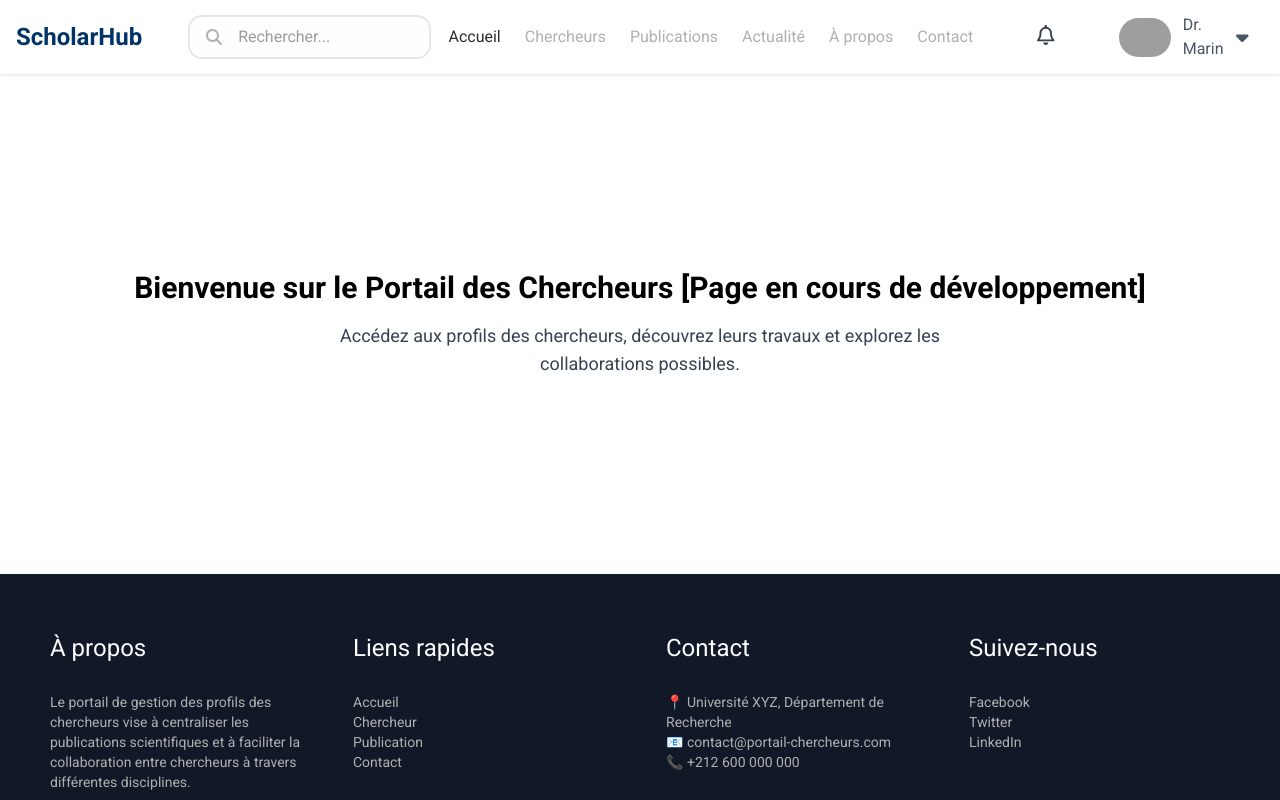
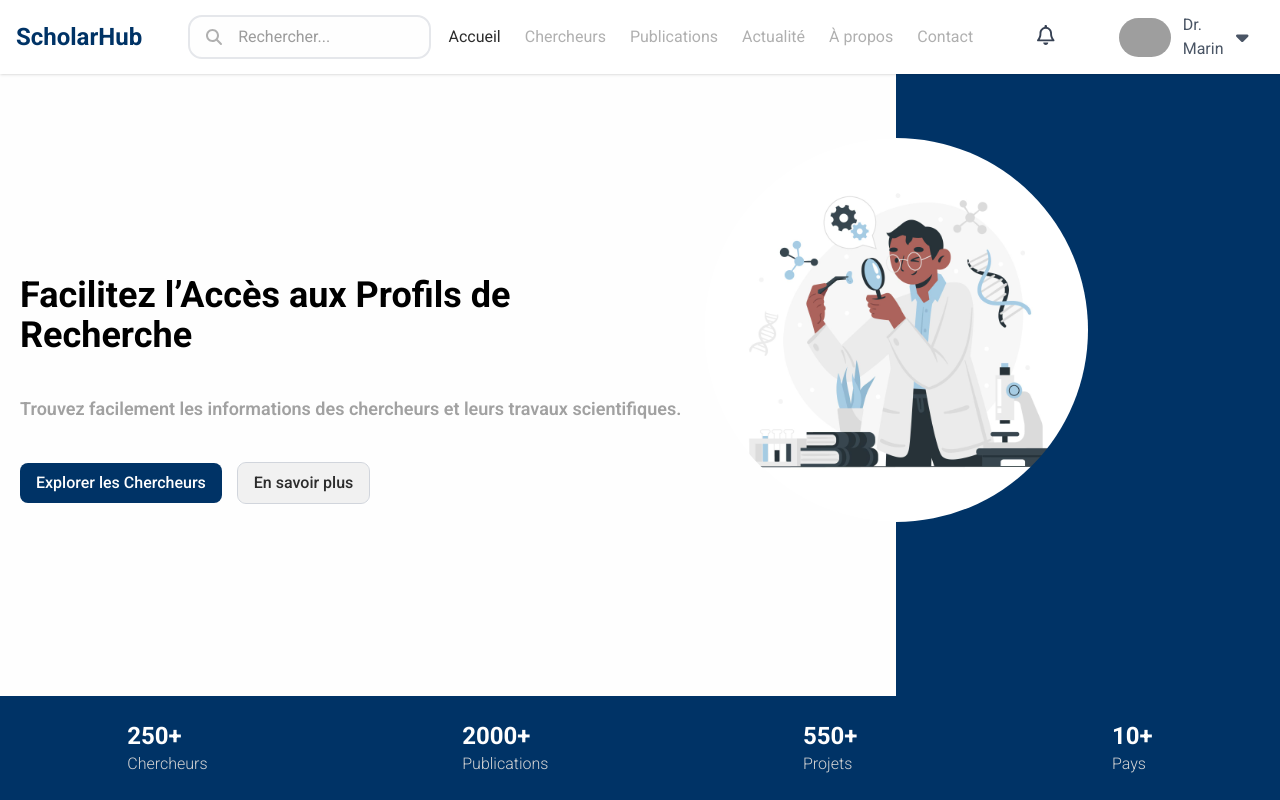
Before and after one commit to Ouassim721/Portail-de-gestion-des-profils-chercheurs, a React (Vite) app in the folder portail-chercheurs-frontend/: page / in a window 1280 px wide. Shown: the top 800 px of the page. Built offline with nearby package versions, Linux system fonts and the light colour scheme; grey boxes are pictures that could not be loaded.

Commit message:
add the front section of home page

```diff
--- a/portail-chercheurs-frontend/src/pages/Home.jsx
+++ b/portail-chercheurs-frontend/src/pages/Home.jsx
@@ -1,7 +1,61 @@
+import Button from "../components/Button";
+import { Link } from "react-router-dom";
+
+import ChercheurImage from "../assets/chercheurImage-HomePage.jpg";
 function Home() {
   return (
     <>
       {/* Contenu principal */}
+      <section className="h-[calc(100vh-74px)] w-full bg-[var(--color-secondary)] relative ">
+        <div className="flex h-full justify-center lg:justify-start">
+          <div className="bg-[var(--color-white)] h-full p-5 flex justify-center lg:justify-start  items-center w-full lg:w-[70%]">
+            <div className="flex flex-col gap-10 mb-24 items-center lg:items-start">
+              <h1 className="font-bold text-4xl text-center lg:text-left max-w-125">
+                Facilitez l’Accès aux Profils de Recherche
+              </h1>
+              <p className="text-neutral-400 font-semibold text-lg text-center lg:text-left max-w-125 xl:max-w-full">
+                Trouvez facilement les informations des chercheurs et leurs
+                travaux scientifiques.
+              </p>
+              <div className="flex flex-col lg:flex-row items-center gap-4">
+                <div>
+                  <Link to={"/chercheurs"}>
+                    <Button variant="primary">Explorer les Chercheurs</Button>
+                  </Link>
+                </div>
+                <div>
+                  <Button variant="neutral">En savoir plus</Button>
+                </div>
+              </div>
+            </div>
+          </div>
+          <div className="hidden lg:flex items-center bg-[var(--color-primary)] h-full p-5 w-[30%] relative">
+            <img
+              src={ChercheurImage}
+              alt="Chercheur Image"
+              className="absolute left-[-50%] top-16 rounded-full"
+            />
+          </div>
+        </div>
+        <div className="hidden lg:flex justify-around items-center w-full h-26 absolute bottom-0 bg-[var(--color-primary)] font-bold text-white">
+          <div>
+            <h3 className="text-2xl">250+</h3>
+            <p className="text-md text-neutral-300 font-light">Chercheurs</p>
+          </div>{" "}
+          <div>
+            <h3 className="text-2xl">2000+</h3>
+            <p className="text-md text-neutral-300 font-light">Publications</p>
+          </div>{" "}
+          <div>
+            <h3 className="text-2xl">550+</h3>
+            <p className="text-md text-neutral-300 font-light">Projets</p>
+          </div>{" "}
+          <div>
+            <h3 className="text-2xl">10+</h3>
+            <p className="text-md text-neutral-300 font-light">Pays</p>
+          </div>
+        </div>
+      </section>
       <main className="flex flex-col items-center justify-center flex-grow px-6 h-[500px]">
         <h2 className="text-3xl font-bold mb-4 text-center">
           Bienvenue sur le Portail des Chercheurs [Page en cours de
```
Also changed, not shown: portail-chercheurs-frontend/src/assets/chercheurImage-HomePage.jpg (added).
